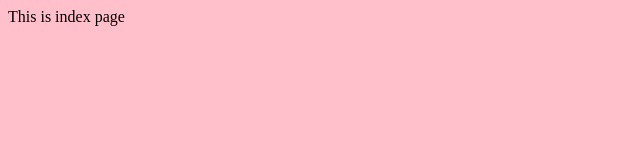
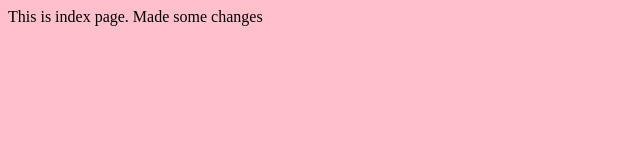
Before and after one commit to roshanrajeev/learn-html, a plain HTML site: page index.html in a window 1280 px wide. Shown: the whole page, without its empty margins (0-640 px from the left). Drawn offline with Linux system fonts and the light colour scheme.

Commit message:
Made a few changes

```diff
--- a/index.html
+++ b/index.html
@@ -3,6 +3,6 @@
         <link rel="stylesheet" href="./css/styles.css" />
     </head>
     <body>
-        This is index page
+        This is index page. Made some changes
     </body>
 </html>
```
